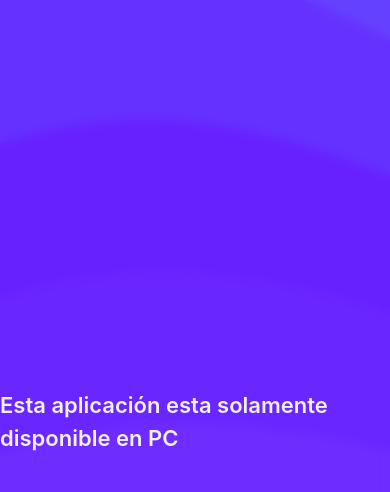
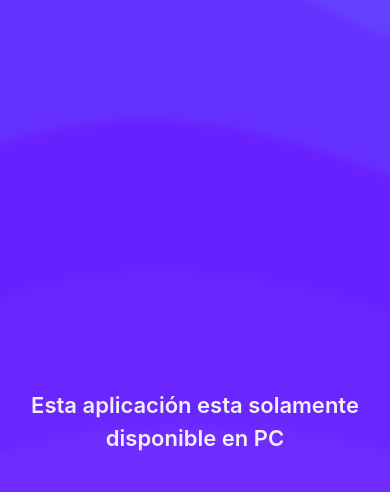
Before and after one commit to SanchezEnzo/Aiming, a React (Vite) app: page / in a window 390 px wide. Shown: the top 492 px of the page. Built offline with nearby package versions, Linux system fonts and the light colour scheme.

Commit message:
fix text mobile version

```diff
--- a/src/pages/Mobile.tsx
+++ b/src/pages/Mobile.tsx
@@ -5,11 +5,11 @@ export function MobileScreen() {
 	return (
 		<div className='absolute flex justify-center items-center w-full h-full backdrop-blur-[5px]'>
 			{language === 'English' ? (
-				<p className='text-[22px] text-[#f1f1f1] font-semibold'>
+				<p className='text-[22px] text-[#f1f1f1] font-semibold text-center'>
 					This application is only available on PC
 				</p>
 			) : (
-				<p className='text-[22px] text-[#f1f1f1] font-semibold'>
+				<p className='text-[22px] text-[#f1f1f1] font-semibold text-center'>
 					Esta aplicación esta solamente disponible en PC
 				</p>
 			)}
```
